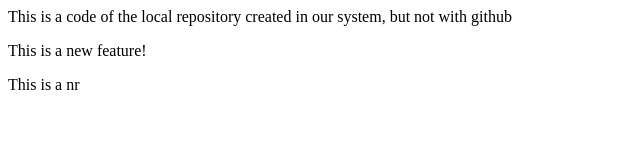
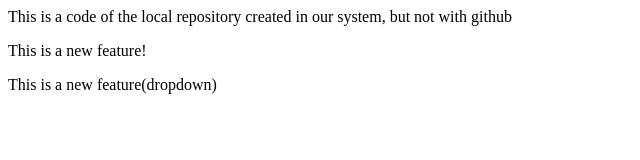
Before and after one commit to somil23/localrepo, a plain HTML site: page index.html in a window 1280 px wide. Shown: the whole page, without its empty margins (0-640 px from the left). Drawn offline with Linux system fonts and the light colour scheme.

Commit message:
Changes are applied

```diff
--- a/index.html
+++ b/index.html
@@ -3,4 +3,4 @@
   github
 </p>
 <p>This is a new feature!</p>
-<p>This is a nr</p>
+<p>This is a new feature(dropdown)</p>
```
